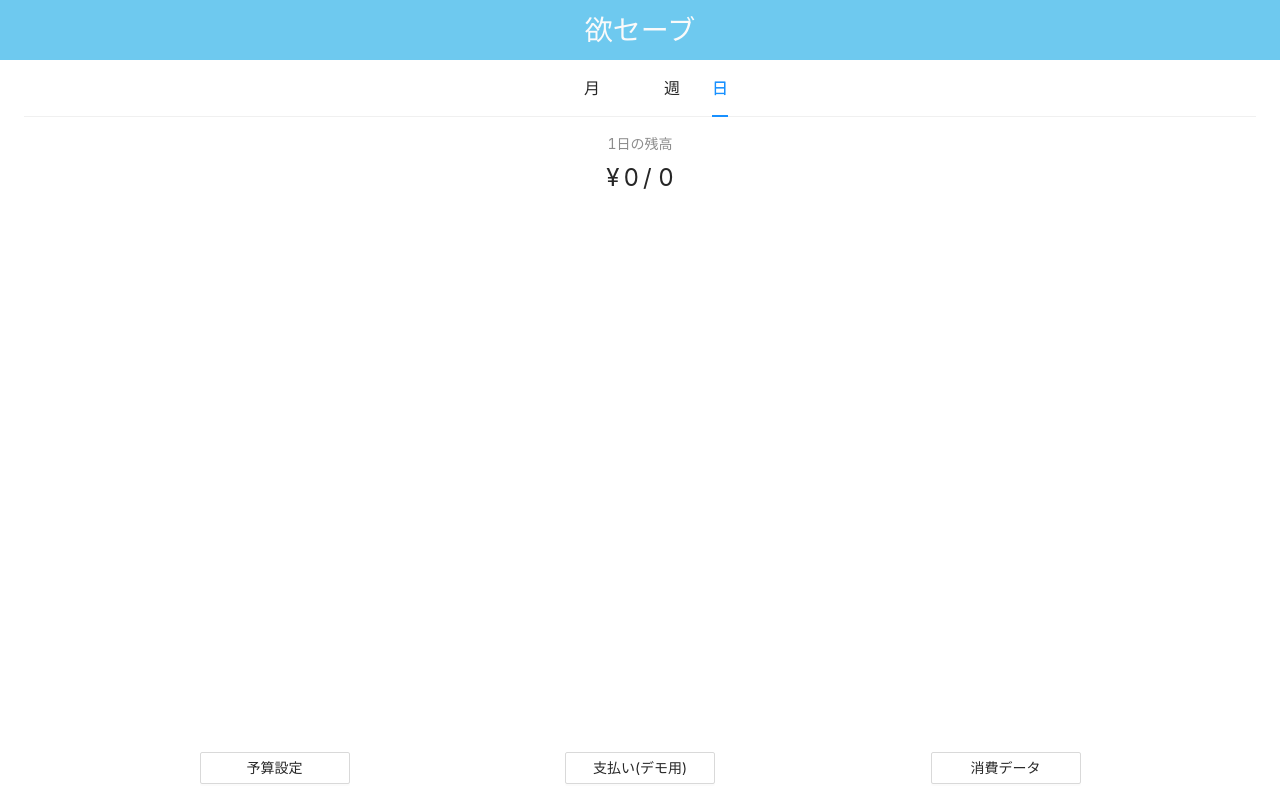
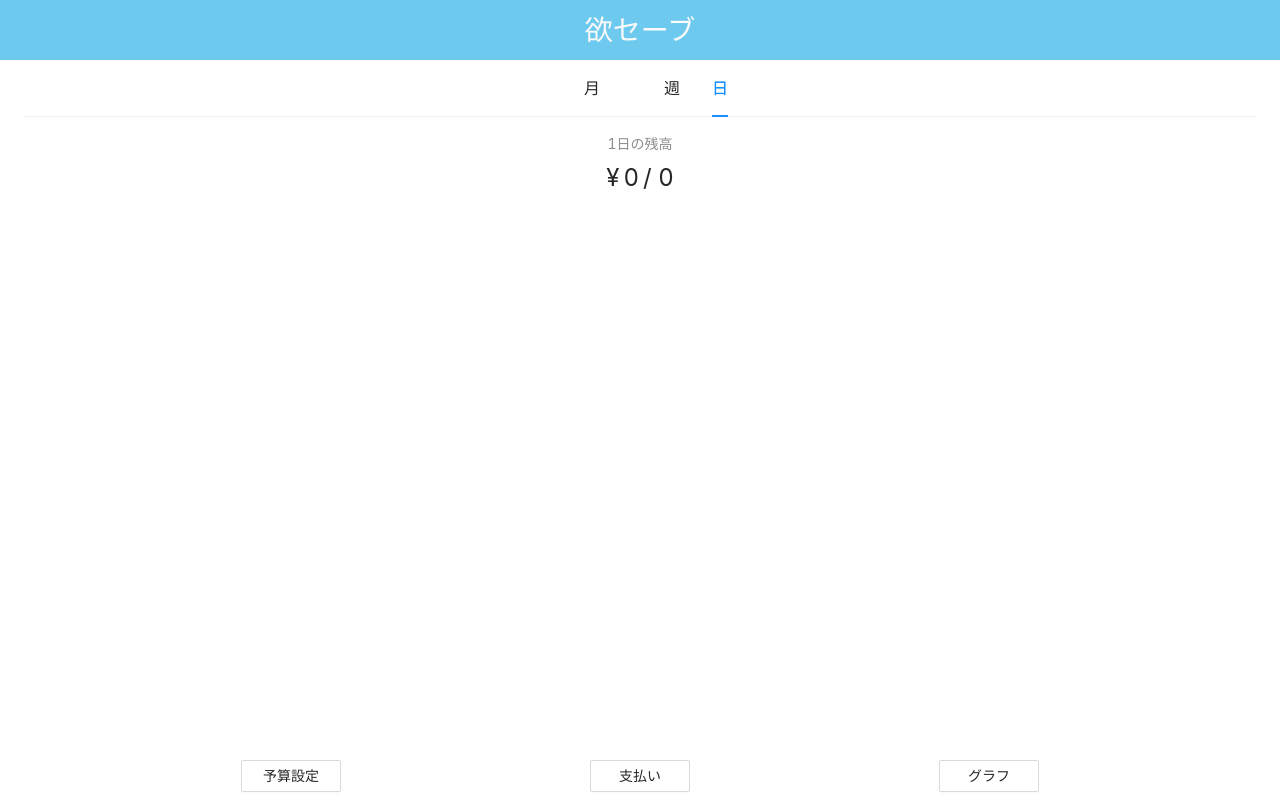
Before and after one commit to kuanyi-ng/yokusave, a React (Create React App) app: page / in a window 1280 px wide. Built offline with nearby package versions, Linux system fonts and the light colour scheme.

Commit message:
change size of buttons for Modal

```diff
--- a/src/components/AppContent/AppContent.tsx
+++ b/src/components/AppContent/AppContent.tsx
@@ -96,7 +96,8 @@ const AppContent: React.FC = () => {
                 handleFinish={ updateBudget }
                 />
                 <PayForm
-                handleFinish={ updateRemainingAmount }/>
+                handleFinish={ updateRemainingAmount }
+                />
                 <SpendingStat
                 budget={budget}
                 remaining={remainingAmount}
--- a/src/components/BudgetForm/BudgetForm.tsx
+++ b/src/components/BudgetForm/BudgetForm.tsx
@@ -62,11 +62,11 @@ const BudgetForm: React.FC<BudgetFormProps> = ({ handleFinish }) => {
 
     return (
         <>
-        <Row justify="center" style={{ margin: 16 }}>
+        <Row justify="center" style={{ margin: 8 }}>
             <Col span={24}>
                 <Button
                 type="default"
-                style={{ width: 150 }}
+                style={{ width: 100 }}
                 onClick={() => setShowSettings(true)}>
                     予算設定
                 </Button>
--- a/src/components/PayForm/PayForm.tsx
+++ b/src/components/PayForm/PayForm.tsx
@@ -36,13 +36,14 @@ const PayForm: React.FC<PayFormProps> = ({ handleFinish }) => {
 
     return (
         <>
-        <Row justify="center" style={{ margin: 16 }}>
+        <Row justify="center" style={{ margin: 8 }}>
             <Col span={24}>
                 <Button
                 type="default"
-                style={{ width: 150 }}
+                style={{ width: 100 }}
                 onClick={() => setShowPay(true)}>
-                    支払い(デモ用)
+                    {/* 支払い(デモ用) */}
+                    支払い
                 </Button>
             </Col>
         </Row>
--- a/src/components/SpendingStat/SpendingStat.tsx
+++ b/src/components/SpendingStat/SpendingStat.tsx
@@ -17,18 +17,18 @@ const SpendingStat: React.FC<SpendingStatProps> = ({ budget, remaining }) => {
 
     return (
     <>
-    <Row justify="center" style={{ margin: 16 }}>
+    <Row justify="center" style={{ margin: 8 }}>
         <Col span={24}>
             <Button
             type="default"
-            style={{ width: 150 }}
+            style={{ width: 100 }}
             onClick={() => setShowStat(true)}>
-                消費データ
+                グラフ
             </Button>
         </Col>
     </Row>
     <Modal
-    title="消費データ"
+    title="グラフ"
     centered={true}
     visible={showStat}
     footer={null}
```
